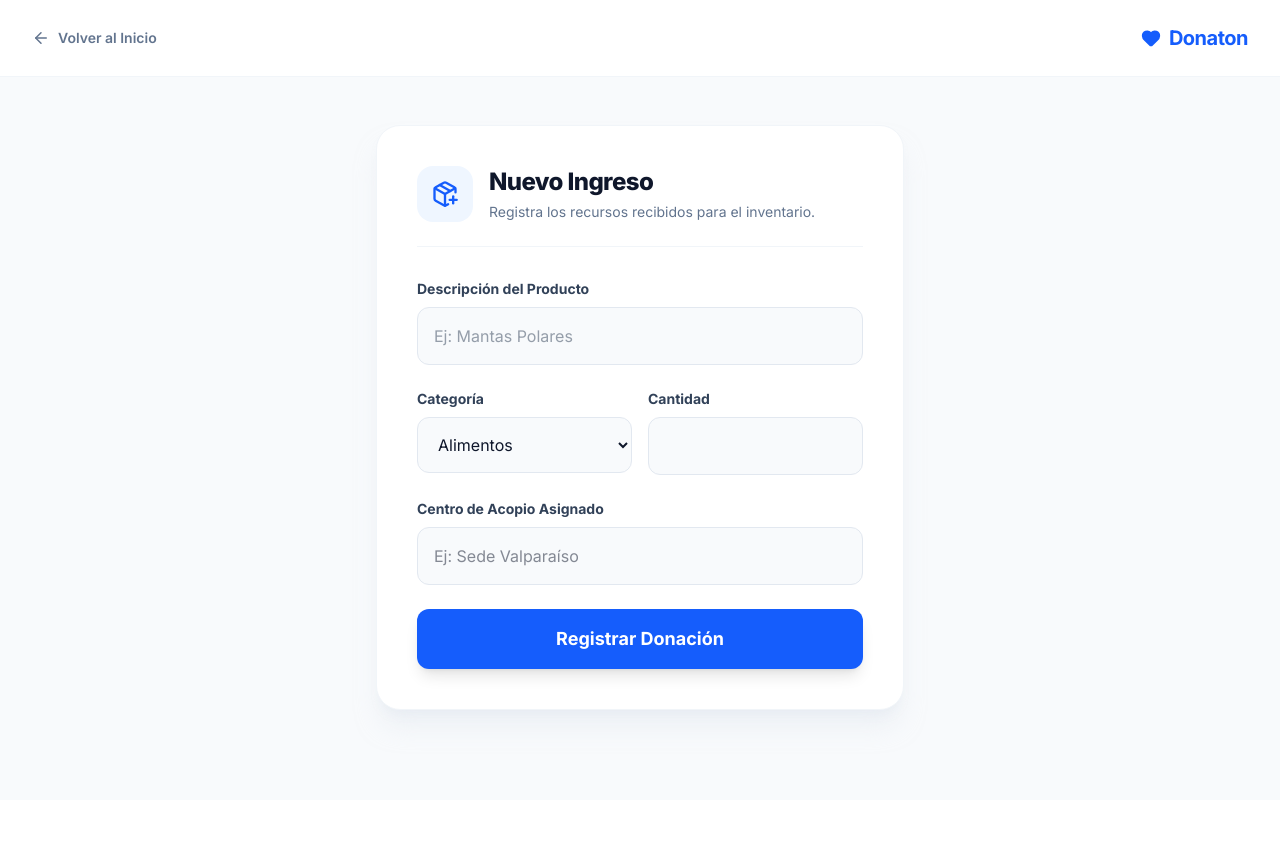
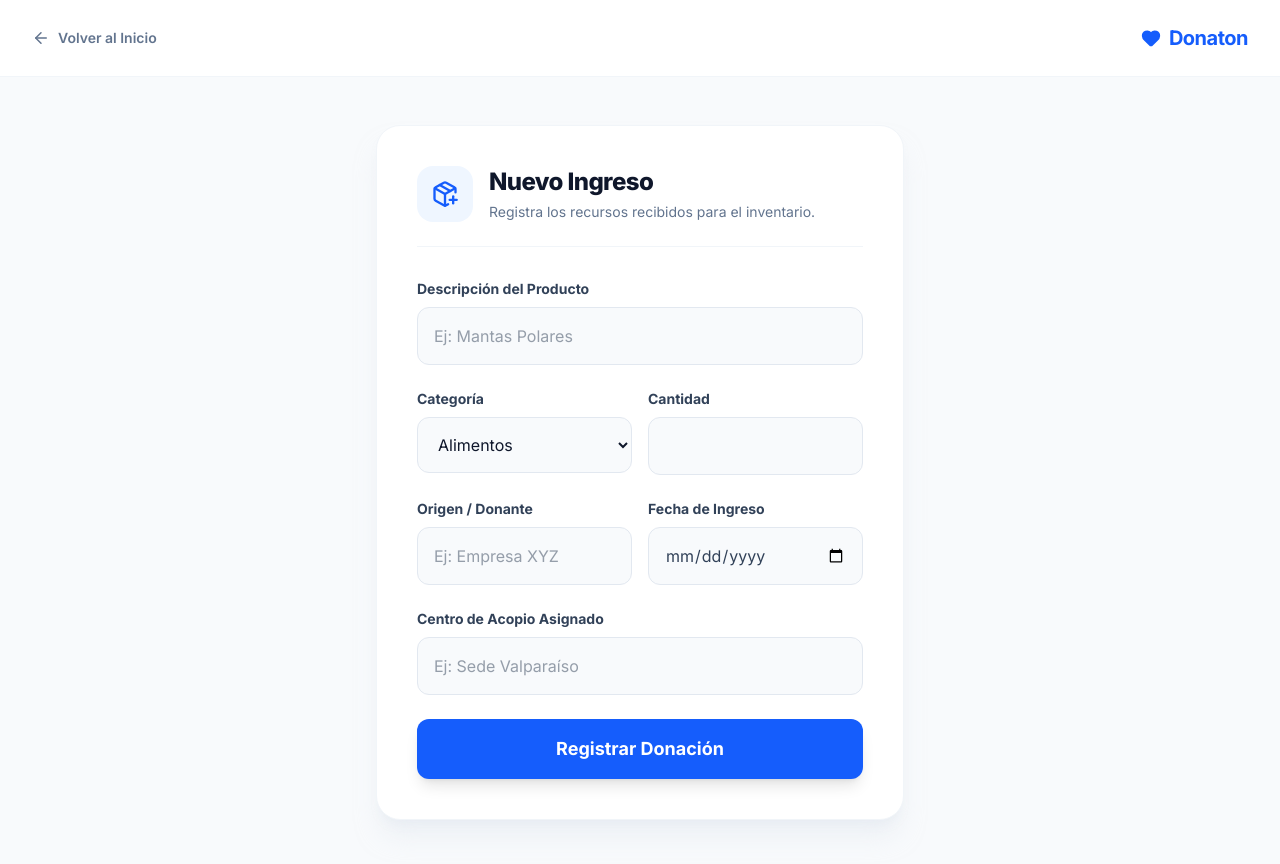
Before and after one commit to LukMezac/Donaton, a Next.js app in the folder donaton/: page /vista-donaciones in a window 1280 px wide. Shown: the top 864 px of the page. Before the commit the page ends 800 px from the top, so only its background shows below. Built offline with nearby package versions, Linux system fonts and the light colour scheme.

Commit message:
chore: actualizar modelo de datos y sincronizar vistas de gestión

```diff
--- a/donaton/app/lista-donaciones/page.tsx
+++ b/donaton/app/lista-donaciones/page.tsx
@@ -2,7 +2,7 @@ import { ProductoService } from '@/modelo/productos';
 import { cookies } from 'next/headers';
 import { redirect } from 'next/navigation';
 import Link from 'next/link';
-import { ArrowLeft, Package, Plus } from 'lucide-react';
+import { ArrowLeft, Package, Plus, MapPin } from 'lucide-react';
 
 export default async function ListaDonacionesPage() {
 
@@ -17,9 +17,7 @@ export default async function ListaDonacionesPage() {
   // 🔥 3. LLAMAR AL BACKEND
   let productos: any[] = [];
   try {
-    // ✅ AQUÍ ESTÁ LA MAGIA: Le pasamos el token al servicio para que lo envíe a Java
     const data = await ProductoService.listar(token);
-    // Nos aseguramos de que data sea un arreglo para que el .map no explote
     productos = Array.isArray(data) ? data : [];
   } catch (error) {
     console.error("Error al cargar la lista de productos:", error);
@@ -41,7 +39,7 @@ export default async function ListaDonacionesPage() {
         </div>
       </nav>
 
-      <main className="max-w-4xl mx-auto py-12 px-6">
+      <main className="max-w-6xl mx-auto py-12 px-6">
 
         {/* Header */}
         <div className="flex flex-col sm:flex-row justify-between items-start sm:items-end mb-8 gap-4">
@@ -64,12 +62,15 @@ export default async function ListaDonacionesPage() {
         {/* Tabla */}
         <div className="bg-white rounded-3xl shadow-xl shadow-slate-200/50 border border-slate-100 overflow-hidden">
           <div className="overflow-x-auto">
-            <table className="w-full text-left border-collapse">
+            <table className="w-full text-left border-collapse min-w-[800px]">
               <thead className="bg-slate-50/50 text-slate-500 text-xs uppercase tracking-widest border-b border-slate-100">
                 <tr>
                   <th className="p-6 font-bold">Producto</th>
                   <th className="p-6 font-bold">Categoría</th>
-                  <th className="p-6 font-bold text-center">Stock Disponible</th>
+                  <th className="p-6 font-bold text-center">Stock</th>
+                  <th className="p-6 font-bold">Origen / Donante</th>
+                  <th className="p-6 font-bold">Fecha Ingreso</th>
+                  <th className="p-6 font-bold">Centro de Acopio</th>
                 </tr>
               </thead>
 
@@ -85,11 +86,21 @@ export default async function ListaDonacionesPage() {
                           {item?.cantidad ?? 0} cant
                         </span>
                       </td>
+                      {/* 🔥 NUEVOS CAMPOS RENDERIZADOS */}
+                      <td className="p-6 text-slate-600 font-medium">{item?.origen ?? "-"}</td>
+                      <td className="p-6 text-slate-500 text-sm">{item?.fecha ?? "-"}</td>
+                      <td className="p-6">
+                        <span className="inline-flex items-center gap-1.5 bg-slate-100 text-slate-600 px-3 py-1.5 rounded-lg text-xs font-bold border border-slate-200">
+                          <MapPin size={14} />
+                          {item?.centroAcopio ?? "Sin asignar"}
+                        </span>
+                      </td>
                     </tr>
                   ))
                 ) : (
                   <tr>
-                    <td colSpan={3} className="p-10 text-center text-slate-400 font-medium">
+                    {/* 🔥 ACTUALIZADO A colSpan 6 */}
+                    <td colSpan={6} className="p-10 text-center text-slate-400 font-medium">
                       No hay donaciones registradas en el sistema.
                     </td>
                   </tr>
--- a/donaton/app/necesidades/page.tsx
+++ b/donaton/app/necesidades/page.tsx
@@ -33,6 +33,9 @@ export default async function NecesidadesPage() {
     const ubicacionOriginal = formData.get('ubicacion') as string;
     const descripcion = formData.get('descripcion') as string;
 
+    // 🔥 CAPTURAMOS EL NUEVO CAMPO CANTIDAD
+    const cantidad = Number(formData.get('cantidad'));
+
     // 🔥 EL TRUCO NINJA: Etiquetamos el origen silenciosamente
     const ubicacionConEtiqueta = rolAction === 'MUNICIPAL'
       ? `[MUNI] ${ubicacionOriginal}`
@@ -44,8 +47,11 @@ export default async function NecesidadesPage() {
     await NecesidadService.crear({
       ubicacion: ubicacionConEtiqueta, // ✅ Se guarda con la etiqueta secreta
       descripcion,
+      cantidad, // 🔥 LO ENVIAMOS AL BACKEND
       prioridad,
-      estado: 'Pendiente'
+      estado: 'Pendiente',
+      origenSolicitud: rolAction === 'MUNICIPAL' ? 'MUNICIPALIDAD' : 'CIUDADANO',
+      entidadSolicitante: 'N/A'
     }, tokenAction);
 
     revalidatePath('/necesidades');
@@ -90,6 +96,13 @@ export default async function NecesidadesPage() {
                 <label className="block text-xs font-bold text-slate-500 uppercase mb-2">Descripción</label>
                 <textarea name="descripcion" required placeholder="Ej: Agua y pañales..." rows={3}
                   className="w-full p-4 rounded-xl border border-slate-200 focus:ring-2 focus:ring-rose-500 bg-slate-50 focus:bg-white transition-all text-sm resize-none"></textarea>
+              </div>
+
+              {/* 🔥 NUEVO CAMPO: CANTIDAD */}
+              <div>
+                <label className="block text-xs font-bold text-slate-500 uppercase mb-2">Cantidad Requerida</label>
+                <input name="cantidad" type="number" min="1" required placeholder="Ej: 50"
+                  className="w-full p-4 rounded-xl border border-slate-200 focus:ring-2 focus:ring-rose-500 bg-slate-50 focus:bg-white transition-all text-sm" />
               </div>
 
               {/* 🔥 OCULTAMOS LA PRIORIDAD PARA LA MUNI (ES ALTA POR DEFECTO) */}
@@ -140,7 +153,17 @@ export default async function NecesidadesPage() {
                       <MapPin size={14}/> {item.ubicacion ? item.ubicacion.replace('[MUNI] ', '').replace('[USER] ', '').replace('[MUNI]', '').replace('[USER]', '') : ''}
                     </span>
                   </div>
-                  <p className="text-slate-700 font-medium">{item.descripcion}</p>
+
+                  {/* 🔥 DESCRIPCIÓN + BADGE DE CANTIDAD INTEGRADO */}
+                  <div className="mt-1">
+                    <p className="text-slate-700 font-medium inline-block mr-3">
+                      {item.descripcion}
+                    </p>
+                    <span className="inline-flex items-center gap-1 px-2.5 py-1 rounded-lg bg-blue-50 text-blue-700 text-xs font-extrabold border border-blue-100 align-middle">
+                      📦 Cant: {item.cantidad || 'N/A'}
+                    </span>
+                  </div>
+
                 </div>
 
                 <div>
--- a/donaton/app/vista-donaciones/page.tsx
+++ b/donaton/app/vista-donaciones/page.tsx
@@ -23,19 +23,26 @@ export default async function RegistroDonacionPage() {
     const categoria = formData.get('categoria') as string;
     const cantidad = parseInt(formData.get('cantidad') as string);
 
-    // 2. Armamos el objeto
+    // 🔥 NUEVOS CAMPOS DEL CASO SEMESTRAL
+    const origen = formData.get('origen') as string;
+    const fecha = formData.get('fecha') as string;
+    const centroAcopio = formData.get('centroAcopio') as string;
+
+    // 2. Armamos el objeto con todos los datos requeridos
     const nuevoProducto = {
       nombre: nombre,
       categoria: categoria,
-      cantidad: isNaN(cantidad) ? 0 : cantidad // Protegemos que sea un número válido
+      cantidad: isNaN(cantidad) ? 0 : cantidad,
+      origen: origen,
+      fecha: fecha,
+      centroAcopio: centroAcopio
     };
 
     try {
-      // 🔥 ¡AQUÍ ESTÁ LA MAGIA ARREGLADA! Pasamos el producto Y EL TOKEN
+      // Pasamos el producto Y EL TOKEN
       await ProductoService.crear(nuevoProducto, token);
     } catch (error) {
       console.error("No se pudo guardar la donación", error);
-      // Aquí podrías manejar el error visualmente si quisieras
     }
 
     // 3. Refrescamos la lista y redirigimos
@@ -89,7 +96,6 @@ export default async function RegistroDonacionPage() {
             </div>
 
             <div className="grid grid-cols-2 gap-4">
-
               <div>
                 <label className="block text-sm font-bold text-slate-700 mb-2">Categoría</label>
                 <select
@@ -109,19 +115,45 @@ export default async function RegistroDonacionPage() {
                   name="cantidad"
                   type="number"
                   required
-                  className="w-full p-4 rounded-xl border border-slate-200 focus:ring-2 focus:ring-blue-500 bg-slate-50"
+                  min="1"
+                  className="w-full p-4 rounded-xl border border-slate-200 focus:ring-2 focus:ring-blue-500 bg-slate-50 focus:bg-white transition-all text-slate-700"
+                />
+              </div>
+            </div>
+
+            {/* 🔥 NUEVOS CAMPOS: ORIGEN Y FECHA */}
+            <div className="grid grid-cols-2 gap-4">
+              <div>
+                <label className="block text-sm font-bold text-slate-700 mb-2">Origen / Donante</label>
+                <input
+                  name="origen"
+                  type="text"
+                  required
+                  placeholder="Ej: Empresa XYZ"
+                  className="w-full p-4 rounded-xl border border-slate-200 focus:ring-2 focus:ring-blue-500 bg-slate-50 focus:bg-white transition-all text-slate-700"
                 />
               </div>
 
+              <div>
+                <label className="block text-sm font-bold text-slate-700 mb-2">Fecha de Ingreso</label>
+                <input
+                  name="fecha"
+                  type="date"
+                  required
+                  className="w-full p-4 rounded-xl border border-slate-200 focus:ring-2 focus:ring-blue-500 bg-slate-50 focus:bg-white transition-all text-slate-700"
+                />
+              </div>
             </div>
 
-            {/* OJO: Este campo no tiene "name" porque tu backend no lo pide, así que lo dejé como campo visual nomás */}
+            {/* 🔥 CAMPO ARREGLADO: AHORA TIENE NAME */}
             <div>
               <label className="block text-sm font-bold text-slate-700 mb-2">Centro de Acopio Asignado</label>
               <input
+                name="centroAcopio"
                 type="text"
+                required
                 placeholder="Ej: Sede Valparaíso"
-                className="w-full p-4 rounded-xl border border-slate-200 focus:ring-2 focus:ring-blue-500 bg-slate-50"
+                className="w-full p-4 rounded-xl border border-slate-200 focus:ring-2 focus:ring-blue-500 bg-slate-50 focus:bg-white transition-all text-slate-700"
               />
             </div>
 
--- a/donaton/modelo/productos.ts
+++ b/donaton/modelo/productos.ts
@@ -8,7 +8,7 @@ export const ProductoService = {
       if (token) headers["Authorization"] = `Bearer ${token}`;
 
       const res = await fetch(URL, {
-        cache: "no-store",
+        cache: "no-store", // Asegura que siempre traiga datos frescos
         headers
       });
 
@@ -23,8 +23,7 @@ export const ProductoService = {
 
   async crear(data: any, token: string) {
     try {
-
-      console.log("📦 Enviando producto:", data);
+      console.log("📦 Enviando producto al backend:", data);
 
       const res = await fetch(URL, {
         method: "POST",
@@ -35,7 +34,11 @@ export const ProductoService = {
         body: JSON.stringify({
           nombre: data.nombre,
           categoria: data.categoria,
-          cantidad: Number(data.cantidad)
+          cantidad: Number(data.cantidad),
+          // Estos campos ahora se envían correctamente para ser persistidos
+          origen: data.origen,
+          fecha: data.fecha,
+          centroAcopio: data.centroAcopio
         })
       });
 
```
